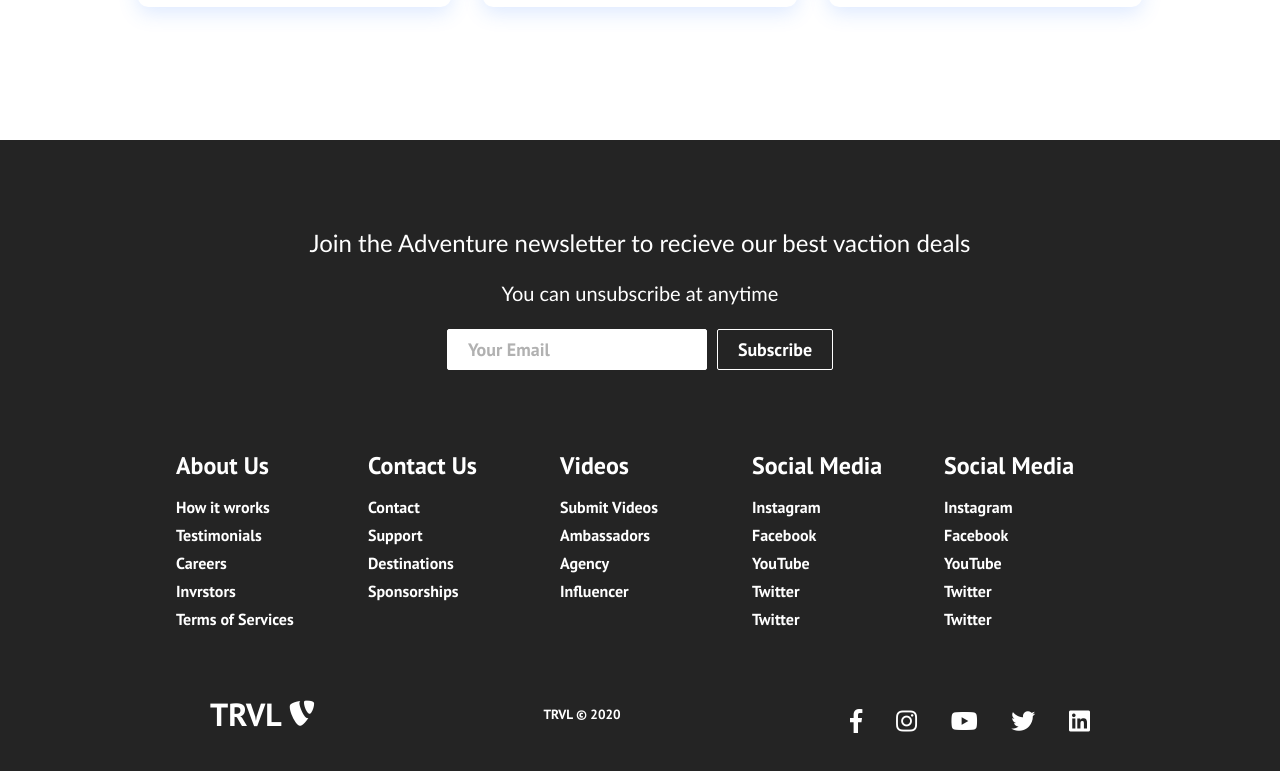
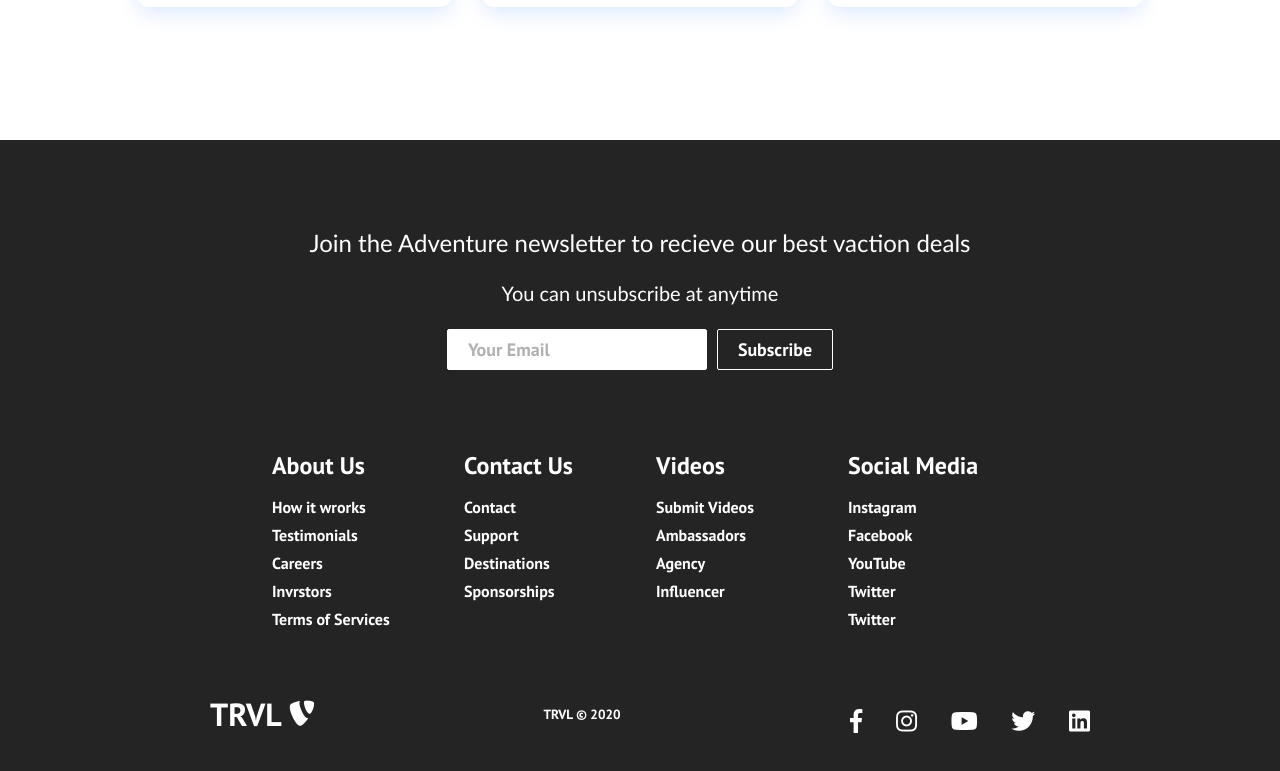
Before and after one commit to techbone/reactAppSoft, a React (Create React App) app: page / in a window 1280 px wide. Shown: the part 1785-2556 px from the top of the page. Built offline with nearby package versions, Linux system fonts and the light colour scheme.

Commit message:
site fixed

```diff
--- a/src/components/Footer.jsx
+++ b/src/components/Footer.jsx
@@ -50,14 +50,6 @@
             <Link to="/">Ambassadors</Link>
             <Link to="/">Agency</Link>
             <Link to="/">Influencer</Link>
-          </div>
-          <div className="footer-link-items">
-            <h2>Social Media</h2>
-            <Link to="/sign-up">Instagram </Link>
-            <Link to="/">Facebook</Link>
-            <Link to="/">YouTube</Link>
-            <Link to="/">Twitter</Link>
-            <Link to="/">Twitter</Link>
           </div>
           <div className="footer-link-items">
             <h2>Social Media</h2>
```
